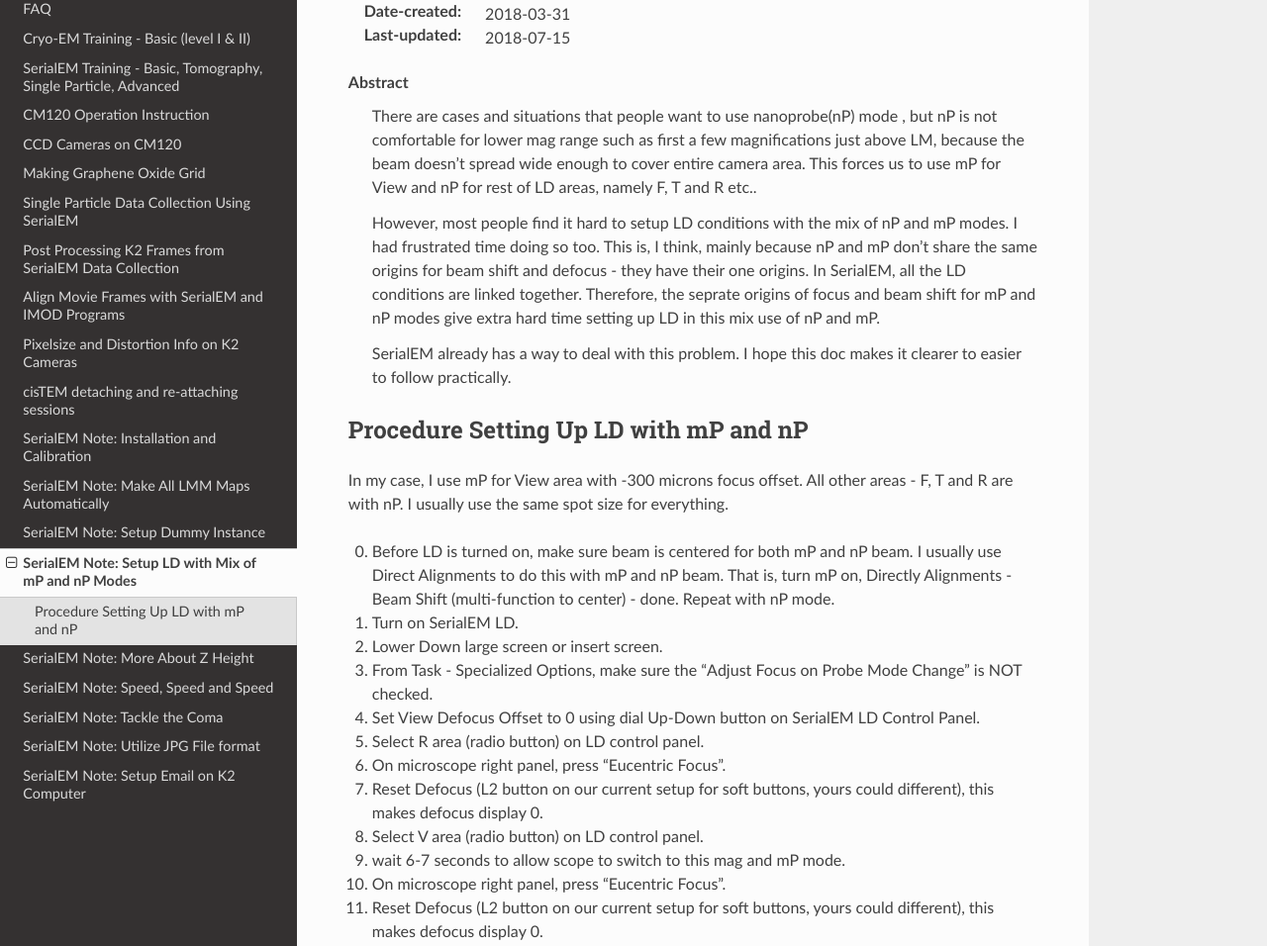
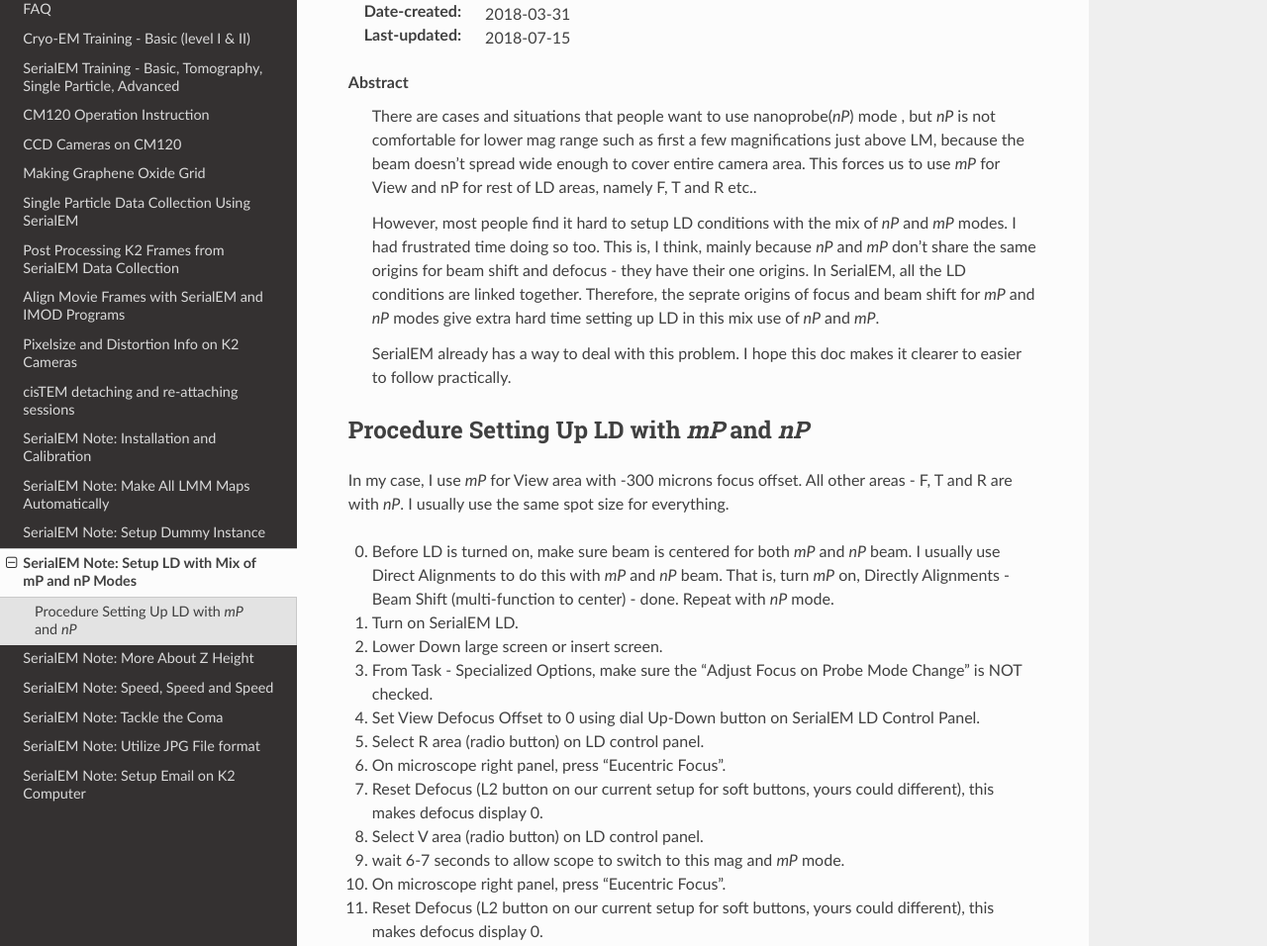
Before and after one commit to xuchen66/sphinx-emdocs, a Sphinx documentation site: the page built from source/serialEM-note-LD-mP-nP.rst, in a window 1280 px wide and 1400 px high. Shown: the part 242-1198 px from the top of the window at 99% size. Built offline with Sphinx 7.4.7 and the Read the Docs theme 2.0.0, drawn with Linux system fonts in a browser that asks for light colours; pages that are not in the unit, such as notebooks, are missing from menus.

Commit message:
Update serialEM-note-LD-mP-nP.rst

```diff
--- a/source/serialEM-note-LD-mP-nP.rst
+++ b/source/serialEM-note-LD-mP-nP.rst
@@ -11,27 +11,27 @@
 .. glossary::
 
    Abstract
-      There are cases and situations that people want to use nanoprobe(nP) mode , but nP is not comfortable for lower mag range
+      There are cases and situations that people want to use nanoprobe(*nP*) mode , but *nP* is not comfortable for lower mag range
       such as first a few magnifications just above LM, because the beam doesn't spread wide enough to cover entire camera area.
-      This forces us to use mP for View and nP for rest of LD areas, namely F, T and R etc..
+      This forces us to use *mP* for View and nP for rest of LD areas, namely F, T and R etc..
 
-      However, most people find it hard to setup LD conditions with the mix of nP and mP modes. I had frustrated time doing so too.
-      This is, I think, mainly because nP and mP don't share the same origins for beam shift and defocus - they have their one origins.
-      In SerialEM, all the LD conditions are linked together. Therefore, the seprate origins of focus and beam shift for mP and nP
-      modes give extra hard time setting up LD in this mix use of nP and mP.
+      However, most people find it hard to setup LD conditions with the mix of *nP* and *mP* modes. I had frustrated time doing so too.
+      This is, I think, mainly because *nP* and *mP* don't share the same origins for beam shift and defocus - they have their one origins.
+      In SerialEM, all the LD conditions are linked together. Therefore, the seprate origins of focus and beam shift for *mP* and *nP*
+      modes give extra hard time setting up LD in this mix use of *nP* and *mP*.
 
       SerialEM already has a way to deal with this problem. I hope this doc makes it clearer to easier to follow practically.
 
 .. _procedure_setting_up_LD:
 
-Procedure Setting Up LD with mP and nP
+Procedure Setting Up LD with *mP* and *nP*
 --------------------------------------
 
-In my case, I use mP for View area with -300 microns focus offset. All other areas - F, T and R are with nP. I usually use the same
+In my case, I use *mP* for View area with -300 microns focus offset. All other areas - F, T and R are with *nP*. I usually use the same
 spot size for everything.
 
-0. Before LD is turned on, make sure beam is centered for both mP and nP beam. I usually use Direct Alignments to do this with
-   mP and nP beam. That is, turn mP on, Directly Alignments - Beam Shift (multi-function to center) - done. Repeat with nP mode.
+0. Before LD is turned on, make sure beam is centered for both *mP* and *nP* beam. I usually use Direct Alignments to do this with
+   *mP* and *nP* beam. That is, turn *mP* on, Directly Alignments - Beam Shift (multi-function to center) - done. Repeat with *nP* mode.
 1. Turn on SerialEM LD.
 #. Lower Down large screen or insert screen.
 #. From Task - Specialized Options, make sure the "Adjust Focus on Probe Mode Change" is NOT checked.
@@ -40,7 +40,7 @@
 #. On microscope right panel, press "Eucentric Focus".
 #. Reset Defocus (L2 button on our current setup for soft buttons, yours could different), this makes defocus display 0.
 #. Select V area (radio button) on LD control panel.
-#. wait 6-7 seconds to allow scope to switch to this mag and mP mode.
+#. wait 6-7 seconds to allow scope to switch to this mag and *mP* mode.
 #. On microscope right panel, press "Eucentric Focus".
 #. Reset Defocus (L2 button on our current setup for soft buttons, yours could different), this makes defocus display 0.
 #. Set View Defocus Offset to target value (-300 in my case) using dial Up-Down button on SerialEM LD Control Panel.
```
